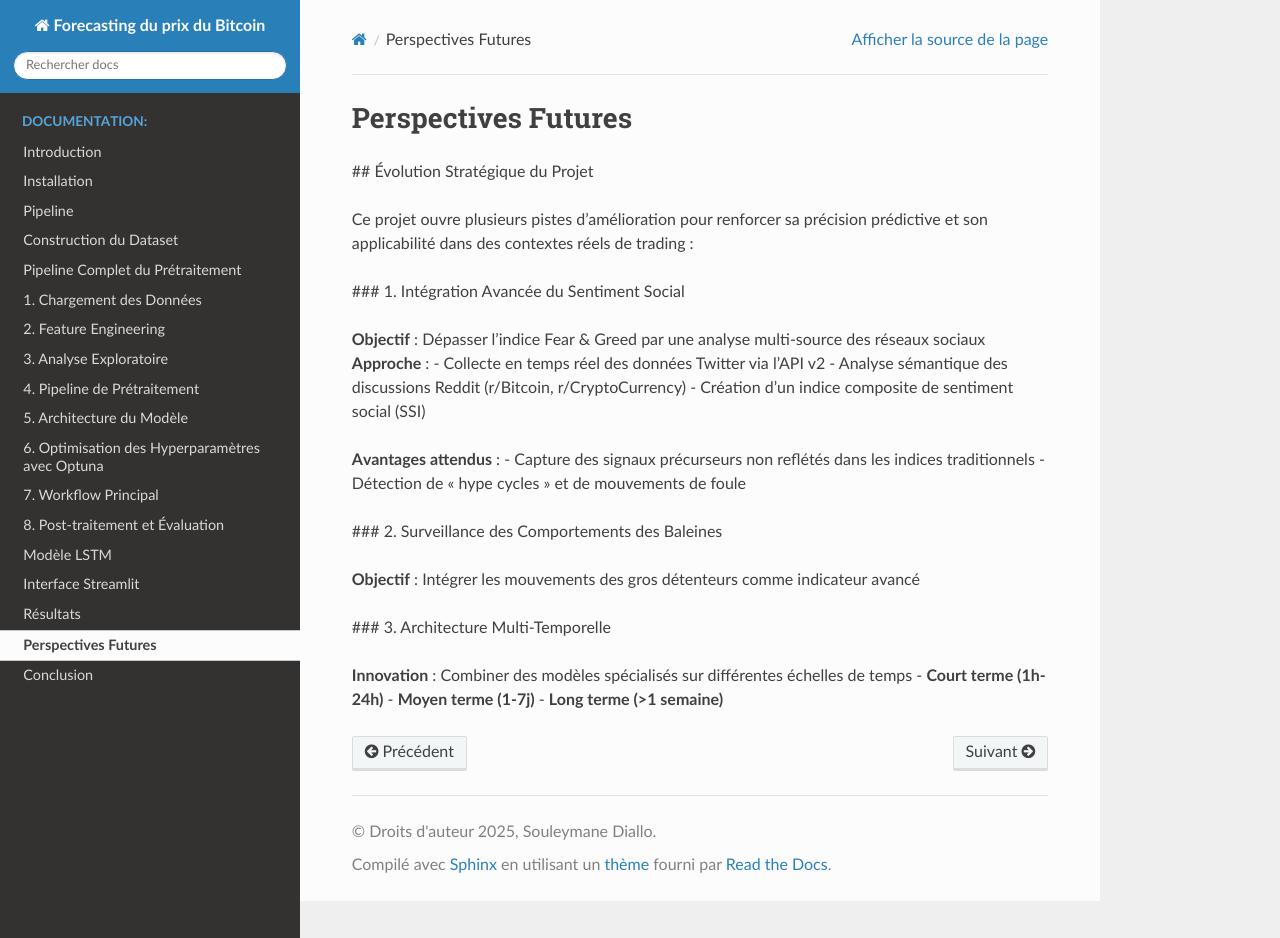
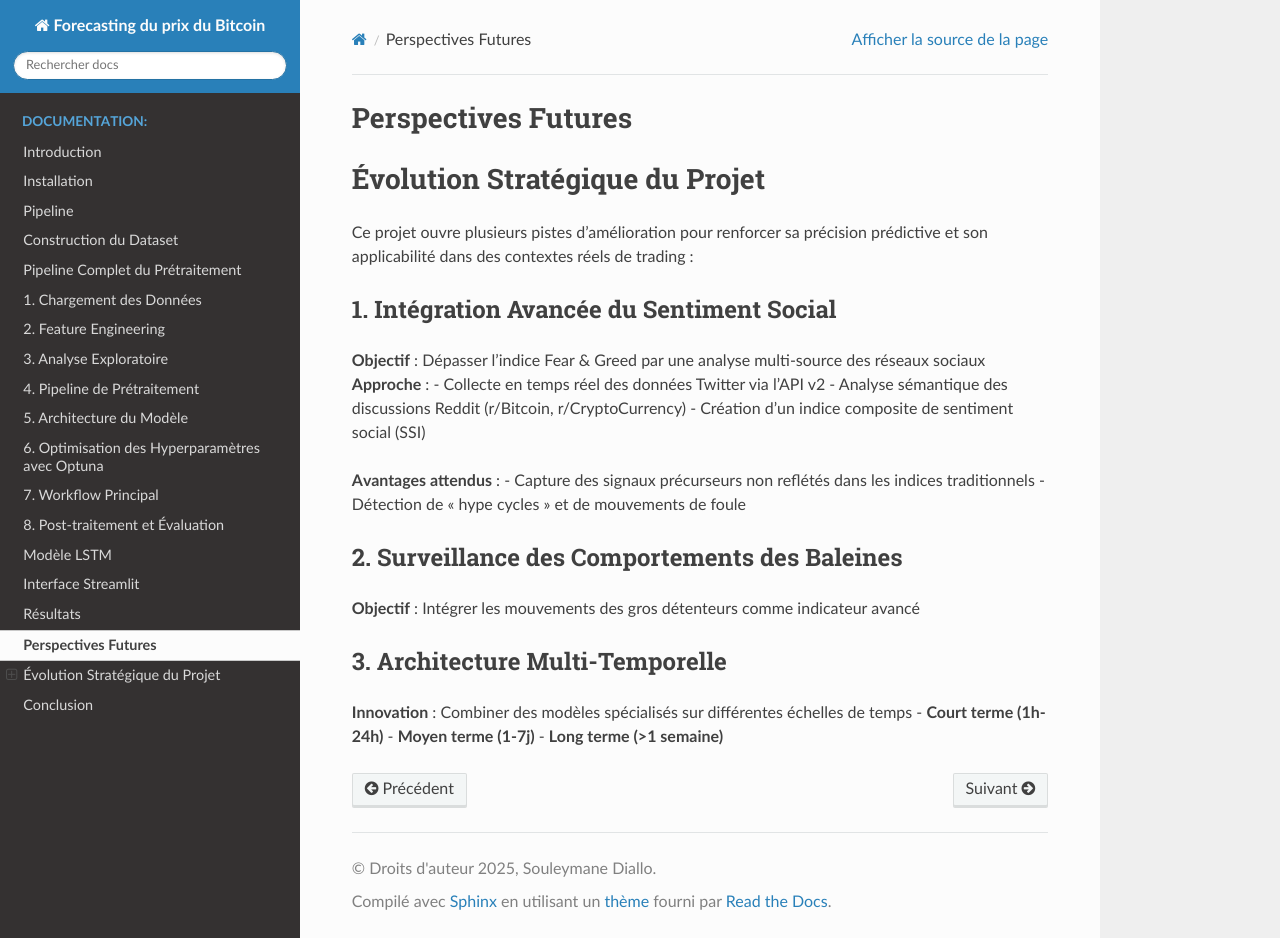
Before and after one commit to SouleymaneDiallo04/Forecasting-du-prix-du-Bitcoin, a Sphinx documentation site: the page built from docs/source/travaux.rst, in a window 1280 px wide and 938 px high. Built offline with Sphinx 7.4.7 and the Read the Docs theme 3.1.0, drawn with Linux system fonts in a browser that asks for light colours.

Commit message:
Update travaux.rst

```diff
--- a/docs/source/travaux.rst
+++ b/docs/source/travaux.rst
@@ -3,11 +3,13 @@
 Perspectives Futures
 ====================
 
-## Évolution Stratégique du Projet
+Évolution Stratégique du Projet
+===============================
 
 Ce projet ouvre plusieurs pistes d'amélioration pour renforcer sa précision prédictive et son applicabilité dans des contextes réels de trading :
 
-### 1. Intégration Avancée du Sentiment Social
+1. Intégration Avancée du Sentiment Social
+^^^^^^^^^^^^^^^^^^^^^^^^^^^^^^^^^^^^^^^^^^
 
 **Objectif** : Dépasser l'indice Fear & Greed par une analyse multi-source des réseaux sociaux
 **Approche** :
@@ -19,11 +21,13 @@ Ce projet ouvre plusieurs pistes d'amélioration pour renforcer sa précision pr
 - Capture des signaux précurseurs non reflétés dans les indices traditionnels
 - Détection de "hype cycles" et de mouvements de foule
 
-### 2. Surveillance des Comportements des Baleines
+2. Surveillance des Comportements des Baleines
+^^^^^^^^^^^^^^^^^^^^^^^^^^^^^^^^^^^^^^^^^^^^^^^
 
 **Objectif** : Intégrer les mouvements des gros détenteurs comme indicateur avancé
 
-### 3. Architecture Multi-Temporelle
+3. Architecture Multi-Temporelle
+^^^^^^^^^^^^^^^^^^^^^^^^^^^^^^^^
 
 **Innovation** : Combiner des modèles spécialisés sur différentes échelles de temps
 - **Court terme (1h-24h)**
```
